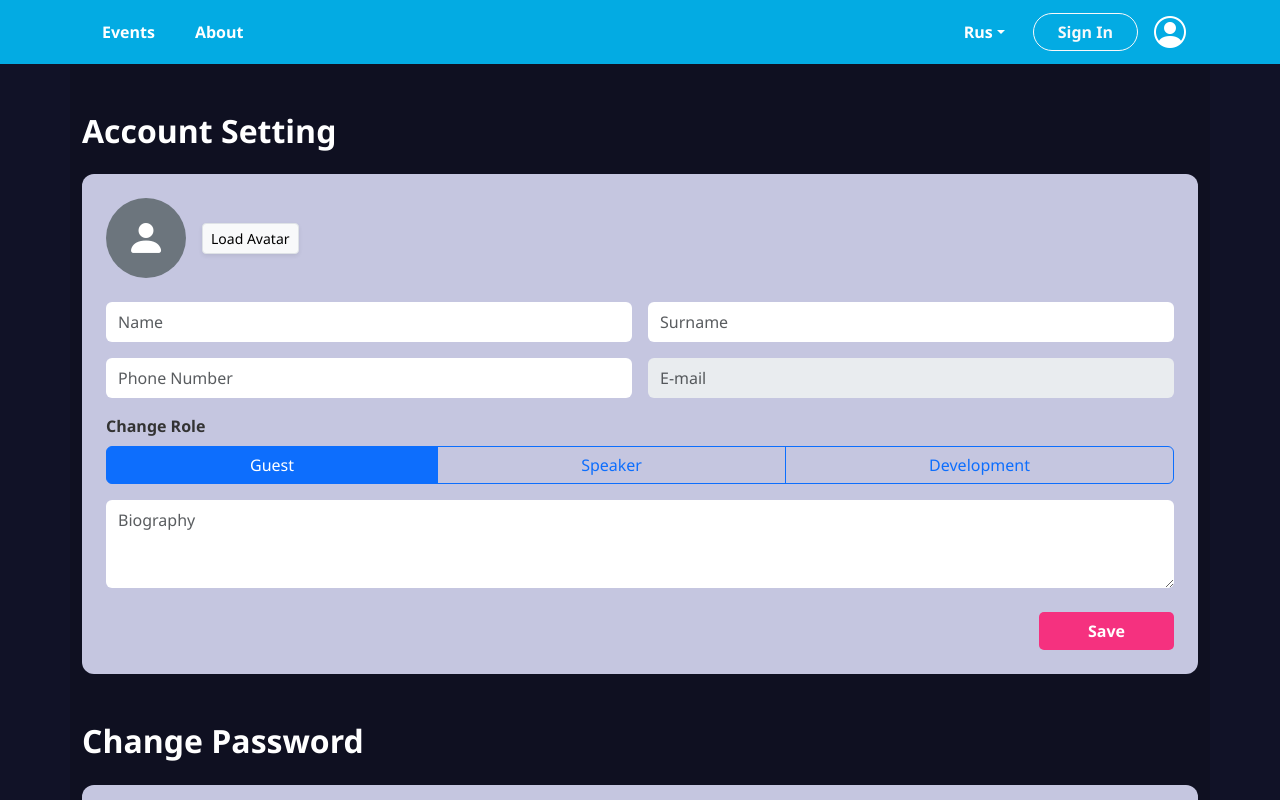
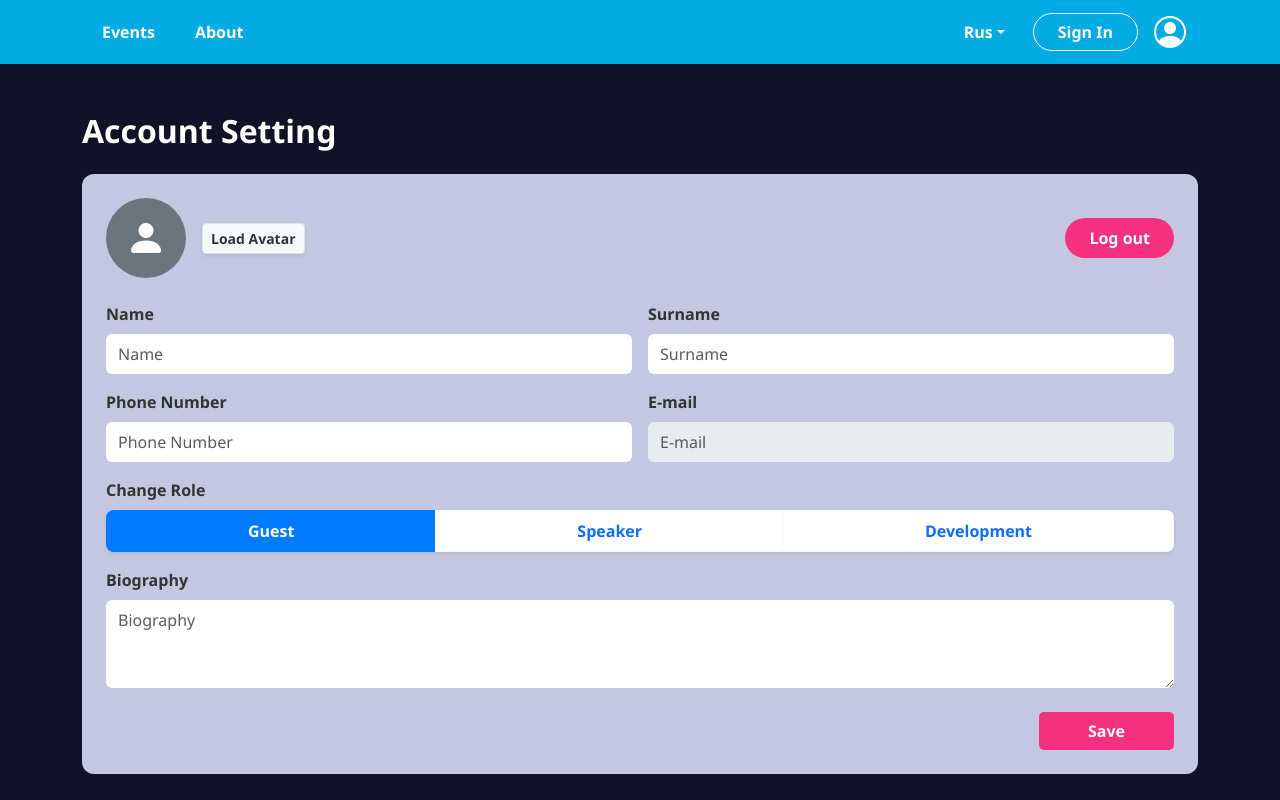
Before and after one commit to FLAWWWWW/DemoDays, an Angular app in the folder demo-days-front/: page /account in a window 1280 px wide. Shown: the top 800 px of the page. Built offline with nearby package versions, Linux system fonts and the light colour scheme.

Commit message:
account log out

```diff
--- a/demo-days-front/src/app/account/account.component.css
+++ b/demo-days-front/src/app/account/account.component.css
@@ -0,0 +1,16 @@
+.btn-group .btn-outline-primary {
+  color: #008bff !important;
+}
+
+.btn-group .btn-primary,
+.btn-group .btn-primary:hover,
+.btn-group .btn-primary:active,
+.btn-group .btn-primary:focus {
+  color: #ffffff !important;
+  background-color: #007bff !important; /* Твой основной синий */
+  border-color: #007bff !important;
+}
+.btn-group .btn-outline-primary:hover {
+  color: #ffffff !important;
+  background-color: #007bff !important;
+}
--- a/demo-days-front/src/app/account/account.component.html
+++ b/demo-days-front/src/app/account/account.component.html
@@ -1,49 +1,77 @@
-<div class="container py-5 text-white" style="background-color: #0f1021; min-height: 100vh;">
+<div class="container py-5 text-white" style="background-color: rgba(15,16,33,0); min-height: 100vh;">
   <h2 class="mb-4 fw-bold">Account Setting</h2>
 
   <div class="p-4 mb-5" style="background-color: #c5c6e0; border-radius: 12px; color: #333;">
-    <div class="d-flex align-items-center mb-4">
-      <div class="bg-secondary rounded-circle d-flex align-items-center justify-content-center" style="width: 80px; height: 80px;">
-        <i class="bi bi-person-fill text-white fs-1"></i>
+
+    <div class="d-flex align-items-center justify-content-between mb-4">
+
+      <div class="d-flex align-items-center">
+        <div class="bg-secondary rounded-circle d-flex align-items-center justify-content-center" style="width: 80px; height: 80px;">
+          <i class="bi bi-person-fill text-white fs-1"></i>
+        </div>
+        <button class="btn btn-light btn-sm ms-3 border shadow-sm fw-bold" style="color: #333;">Load Avatar</button>
       </div>
-      <button class="btn btn-light btn-sm ms-3 border shadow-sm">Load Avatar</button>
+
+      <button (click)="onLogout()" class="btn text-white fw-bold px-4"
+              style="background-color: #f5317f; border-radius: 20px; border: none; height: 40px;">
+        Log out
+      </button>
     </div>
 
     <form [formGroup]="profileForm">
       <div class="row g-3">
         <div class="col-md-6">
+          <label class="form-label fw-bold">Name</label>
           <input type="text" formControlName="name" class="form-control border-0 py-2" placeholder="Name">
         </div>
         <div class="col-md-6">
+          <label class="form-label fw-bold">Surname</label>
           <input type="text" formControlName="surname" class="form-control border-0 py-2" placeholder="Surname">
         </div>
 
         <div class="col-md-6">
+          <label class="form-label fw-bold">Phone Number</label>
           <input type="text" formControlName="phone" class="form-control border-0 py-2" placeholder="Phone Number">
         </div>
         <div class="col-md-6">
+          <label class="form-label fw-bold">E-mail</label>
           <input type="email" formControlName="email" class="form-control border-0 py-2" placeholder="E-mail">
         </div>
 
         <div class="col-12 mt-3">
           <label class="fw-bold mb-2">Change Role</label>
-          <div class="btn-group w-100">
+          <div class="btn-group w-100 shadow-sm" style="border-radius: 8px; overflow: hidden;">
             <button type="button" (click)="profileForm.patchValue({role: 'Guest'})"
-                    [class.btn-primary]="profileForm.value.role === 'Guest'"
-                    [class.btn-outline-primary]="profileForm.value.role !== 'Guest'"
-                    class="btn border-1">Guest</button>
+                    [class.btn-primary]="profileForm.get('role')?.value === 'Guest'"
+                    [class.btn-light]="profileForm.get('role')?.value !== 'Guest'"
+                    class="btn border-1 fw-bold py-2"
+                    [style.color]="profileForm.get('role')?.value === 'Guest' ? '#fff' : '#0d6efd'"
+                    [style.background-color]="profileForm.get('role')?.value === 'Guest' ? '#0d6efd' : '#fff'">
+              Guest
+            </button>
+
             <button type="button" (click)="profileForm.patchValue({role: 'Speaker'})"
-                    [class.btn-primary]="profileForm.value.role === 'Speaker'"
-                    [class.btn-outline-primary]="profileForm.value.role !== 'Speaker'"
-                    class="btn border-1">Speaker</button>
+                    [class.btn-primary]="profileForm.get('role')?.value === 'Speaker'"
+                    [class.btn-light]="profileForm.get('role')?.value !== 'Speaker'"
+                    class="btn border-1 fw-bold py-2"
+                    [style.color]="profileForm.get('role')?.value === 'Speaker' ? '#fff' : '#0d6efd'"
+                    [style.background-color]="profileForm.get('role')?.value === 'Speaker' ? '#0d6efd' : '#fff'">
+              Speaker
+            </button>
+
             <button type="button" (click)="profileForm.patchValue({role: 'Development'})"
-                    [class.btn-primary]="profileForm.value.role === 'Development'"
-                    [class.btn-outline-primary]="profileForm.value.role !== 'Development'"
-                    class="btn border-1">Development</button>
+                    [class.btn-primary]="profileForm.get('role')?.value === 'Development'"
+                    [class.btn-light]="profileForm.get('role')?.value !== 'Development'"
+                    class="btn border-1 fw-bold py-2"
+                    [style.color]="profileForm.get('role')?.value === 'Development' ? '#fff' : '#0d6efd'"
+                    [style.background-color]="profileForm.get('role')?.value === 'Development' ? '#0d6efd' : '#fff'">
+              Development
+            </button>
           </div>
         </div>
 
         <div class="col-12 mt-3">
+          <label class="fw-bold mb-2">Biography</label>
           <textarea formControlName="bio" class="form-control border-0 py-2" rows="3" placeholder="Biography"></textarea>
         </div>
       </div>
@@ -66,7 +94,7 @@
           <input type="password" formControlName="newPassword" class="form-control border-0 py-2" placeholder="New Password">
         </div>
       </div>
-      <button class="btn btn-light mt-4 border px-4">Save changes</button>
+      <button class="btn btn-light mt-4 border px-4 fw-bold shadow-sm">Save changes</button>
     </form>
   </div>
 </div>
--- a/demo-days-front/src/app/account/account.component.ts
+++ b/demo-days-front/src/app/account/account.component.ts
@@ -1,6 +1,9 @@
 import { Component } from '@angular/core';
 import { FormGroup, FormControl, Validators, ReactiveFormsModule } from '@angular/forms';
 import { CommonModule } from '@angular/common';
+import { Router } from '@angular/router';
+
+
 
 @Component({
   selector: 'app-account',
@@ -11,6 +14,7 @@ import { CommonModule } from '@angular/common';
   styleUrl: './account.component.css'
 })
 export class AccountComponent {
+  constructor(private router: Router) {}
   profileForm = new FormGroup({
     name: new FormControl(''),
     surname: new FormControl(''),
@@ -20,6 +24,12 @@ export class AccountComponent {
     role: new FormControl('Guest')
   });
 
+  onLogout() {
+    localStorage.removeItem('access_token');
+    localStorage.removeItem('refresh_token');
+    this.router.navigate(['/']); // редирект на главную или страницу логина
+  }
+
   passwordForm = new FormGroup({
     oldPassword: new FormControl('', [Validators.required]),
     newPassword: new FormControl('', [Validators.required, Validators.minLength(6)])
```
